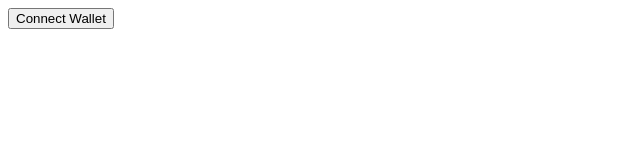
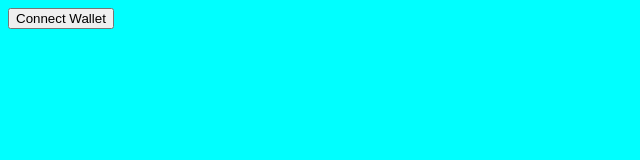
Before and after one commit to vamshiyogeeshwar76720/smart-QR, a plain HTML site: page activate.html in a window 1280 px wide. Shown: the whole page, without its empty margins (0-640 px from the left). Drawn offline with Linux system fonts and the light colour scheme.

Commit message:
activate

```diff
--- a/activate.html
+++ b/activate.html
@@ -1,14 +1,23 @@
 <!DOCTYPE html>
 <html lang="en">
+
 <head>
     <meta charset="UTF-8">
     <meta name="viewport" content="width=device-width, initial-scale=1.0">
     <title>Document</title>
+    <style>
+        body {
+            background-color: aqua;
+        }
+    </style>
 </head>
+
 <body>
+
     <button id="connectWallet">Connect Wallet</button>
     <script src="https://cdn.jsdelivr.net/npm/ethers@5.7.2/dist/ethers.umd.min.js"></script>
     <script type="module" src="./activate.js"></script>
 
 </body>
+
 </html>
--- a/activate.js
+++ b/activate.js
@@ -1,3 +1,4 @@
+//this is connected to the activate.html page
 import { contractABI } from "./abi.js";
 
 const params = new URLSearchParams(window.location.search);
```
